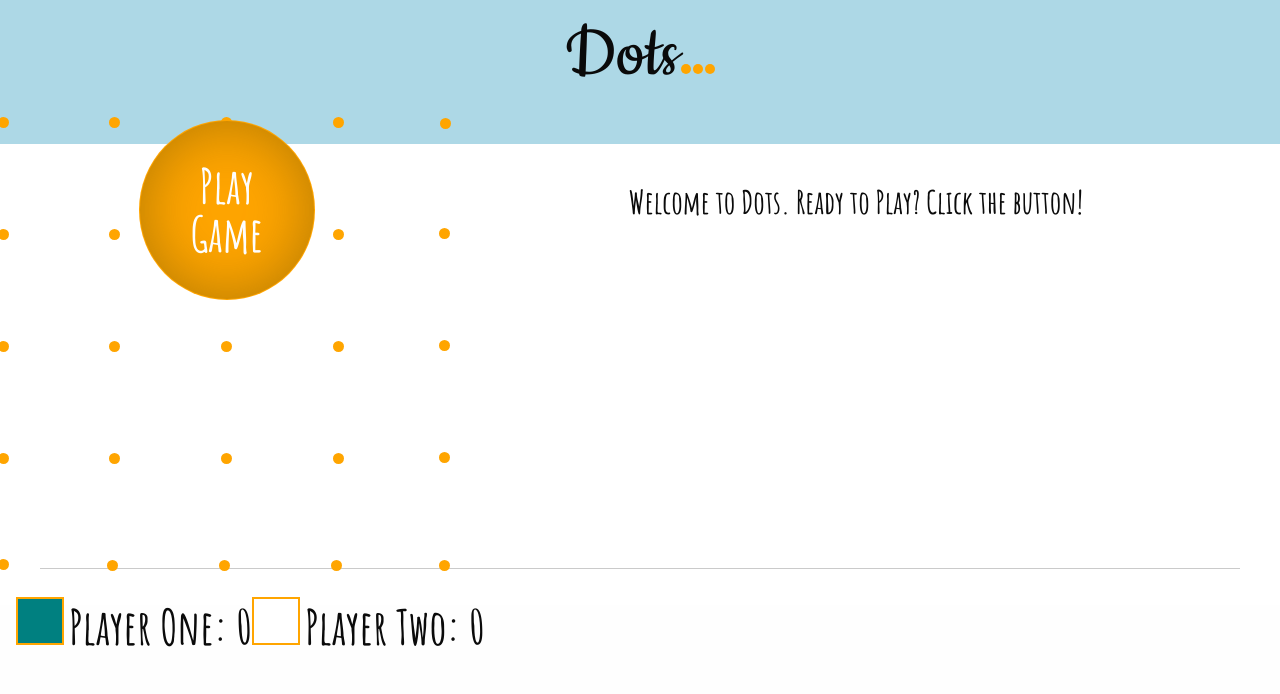
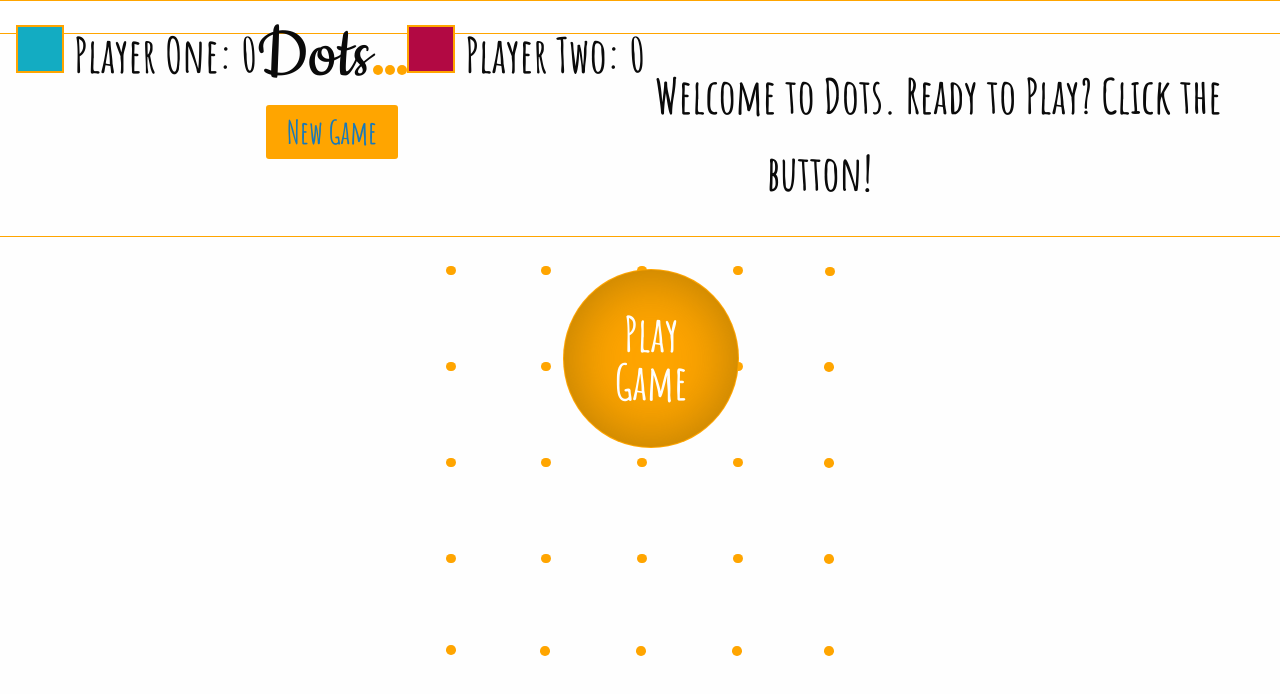
Before and after one commit to heidipowers/game-dots, a plain HTML site: page index.html in a window 1280 px wide. Drawn offline with nearby package versions, Linux system fonts and the light colour scheme.

Commit message:
Add button for game reset. Work on CSS styles and layout

```diff
--- a/index.html
+++ b/index.html
@@ -14,7 +14,21 @@
 </head>
 <body>
 <div class='container'>
+<div class="row scoreboard">
+<div class="small-4 small columns">
+<p class="score"><span class="color-box color-one"></span>Player One: <span class="display-player1-score"></span></p>
+</div><!-- //end 6 -->
+<div class="small-4 small columns">
 <h1>Dots<span class="dotted"></span><span class="dotted"></span><span class="dotted"></span></h1>
+<a class="button clear" href="javascript:history.go(0)">New Game</a>
+</div>
+<div class="small-4 small columns">
+<p class="score"><span class="color-box color-two"></span>Player Two: <span class="display-player2-score"></span></p>
+</div><!-- //end 6 -->
+</div><!-- //end scoreboard -->
+<div class="player-message">
+<p class="message-update"></p>
+</div><!-- // end player message -->
 <div class="game-body row">
 <button class="button fancy">Play </br>Game</button>
 <div class="small-12 columns inner">
@@ -88,18 +102,6 @@
 </div><!-- //end row four -->
 </div><!-- //columns inner  -->
 </div><!-- //end game body row-->
-<div class="row scoreboard">
-<div class="player-message">
-<p class="message-update"></p>
-<hr>
-</div><!-- // end player message -->
-<div class="small-6 small columns">
-<p class="score"><span class="color-box color-one"></span>Player One: <span class="display-player1-score"></span></p>
-</div><!-- //end 6 -->
-<div class="small-6 small columns">
-<p class="score"><span class="color-box color-two"></span>Player Two: <span class="display-player2-score"></span></p>
-</div><!-- //end 6 -->
-</div><!-- //end scoreboard -->
 </div><!-- //end wrapper -->
 
 </body>
--- a/js/script.js
+++ b/js/script.js
@@ -19,8 +19,8 @@ $(document).ready(function() {
     var playerTwoScore = 0;
     var gameCounter = 0;
 
-    var $playerOneColor = "teal";
-    var $playerTwoColor = "white";
+    var $playerOneColor = "#13ACC2";
+    var $playerTwoColor = "#B20943";
 
     var playerOneScorebox = $('.display-player1-score');
     var playerTwoScorebox = $('.display-player2-score');
@@ -28,6 +28,7 @@ $(document).ready(function() {
     playerTwoScorebox.text(playerTwoScore);
     var $colorBoxOne = $('.color-one');
     var $colorBoxTwo = $('.color-two');
+
 
     $colorBoxOne.css({
         'background-color': $playerOneColor,
@@ -42,17 +43,20 @@ $(document).ready(function() {
     $displayMessage.text("Welcome To Dots!");
     var winBox;
 
-    var $startButton = $('button');
+    var $startButton = $('.fancy');
     $startButton.addClass('animated pulse infinite');
 
 
     //Functions
 
+    //Make Sure Z index of dots is on top
+     function getDotsOnTop(){
+    var $dots = $('.dot');
+    for(let i = 0; i < $dots.length; i++){
+      $dots.eq(i).css('z-index', (500 + i));
+    }
 
-    //Add border on click
-    function addBorder(box, borderSide) {
-        box.css("border-" + borderSide, $border);
-    }
+    }//end get dots on top
 
     //Hover Over
 
@@ -105,20 +109,7 @@ $(document).ready(function() {
 
     } // end hoverBottom
 
-
-    //Add side for hover
-    function addHoverSide(box, side) {
-        box.addClass('hover-' + side);
-    } // end addHoverSide
-
-
-    //Remove Side for Hover
-    function removeHoverSide(box, side) {
-        box.removeClass('hover-' + side);
-    } //removeHoverSide
-
-
-    //Hover Off
+     //Hover Off
     function hoverOff() {
         $(this).removeClass('hover-left');
         $(this).removeClass('hover-right');
@@ -128,11 +119,26 @@ $(document).ready(function() {
     }
 
 
-    //Check win
+    //Add side for hover function
+    function addHoverSide(box, side) {
+        box.addClass('hover-' + side);
+    } // end addHoverSide
+
+    //Add border for click function
+    function addBorder(box, borderSide) {
+        box.css("border-" + borderSide, $border);
+    }
+
+    //Remove Side for Hover
+    function removeHoverSide(box, side) {
+        box.removeClass('hover-' + side);
+    } //removeHoverSide
+
+
+    //Check for win
 var allBoxes = $('.incomplete');
     function checkWin() {
         var allBoxes = $('.incomplete');
-        var $fadeIn = $('.fadeIn');
         winBox = false;
         for (let i = 0; i < allBoxes.length; i++) {
 
@@ -155,7 +161,7 @@ var allBoxes = $('.incomplete');
         return winBox;
     } //end CheckWin
 
-
+    // Display Winner
     function winMessage() {
 
             if (playerOneScore > playerTwoScore) {
@@ -163,13 +169,11 @@ var allBoxes = $('.incomplete');
             } else if (playerTwoScore > playerOneScore) {
                 $displayMessage.text("Congrats " + playerTwo + " wins!");
             } else {
-                $displayMessage.html("A tie! Want to Play Again?");
+                $displayMessage.text("A tie! Everyone Wins!");
             }
-            $startButton.fadeIn('slow', boardReset());
-    }
+    }//end Win Function
 
-    //PlayerSwitch
-
+    //Find if box completed, assign correct player and/or win message
 
     function assignPlayer() {
         if (winBox === true && gameCounter <= 15) {
@@ -183,6 +187,8 @@ var allBoxes = $('.incomplete');
 
     } //end assignPlayer
 
+
+    // Switch Player if no box is made
     function switchPlayer() {
         if (currentPlayer === playerOne) {
             currentPlayer = playerTwo;
@@ -192,7 +198,7 @@ var allBoxes = $('.incomplete');
         $displayMessage.text(currentPlayer + " it's your turn!");
     } //end switchPLayer
 
-    //player Count
+    //player Count for score
 
     function incrementPlayerCount() {
         if (currentPlayer === playerOne) {
@@ -204,28 +210,13 @@ var allBoxes = $('.incomplete');
         }
     } // end incrementPlayerCounter
 
-    function boardReset (){
-            $box.css({'background-color': 'transparent', 'border': '1px solid transparent'});
-            $box.addClass('incomplete');
-            playerOneScore = 0;
-            playerTwoScore = 0;
-            gameCounter = 0;
-    }
 
-    $box.on('click', function(e){
-
-
-        var offset = $(this).offset();
-        var xLocation = (e.pageX - offset.left);
-        var yLocation = (e.pageY - offset.top);
-        console.log(xLocation, " X and Y ", yLocation);
-    });
 
     //Get the position of mouse on click event
 
-    $box.on('click', function(e) {
+function boxClick(e){
 
-        var $offset = $(this).offset();
+  var $offset = $(this).offset();
         var $xLocation = (e.pageX - $offset.left);
         var $yLocation = (e.pageY - $offset.top);
 
@@ -302,18 +293,20 @@ var allBoxes = $('.incomplete');
         checkWin();
         assignPlayer();
 
-    }); //end box Click event
+}//end Box Click
 
+
+    getDotsOnTop();
     $displayMessage.text("Welcome to Dots. Ready to Play? Click the button!");
+
     $startButton.on('click', function() {
             $displayMessage.text("Player One - Choose a line between two dots on the X or Y axis.");
             $box.hover(hoverLeft, hoverOff);
             $box.hover(hoverRight, hoverOff);
             $box.hover(hoverTop, hoverOff);
             $box.hover(hoverBottom, hoverOff);
+            $box.on('click', boxClick);
             $(this).fadeOut('slow');
-
-
         }); // end startButton
 
 
--- a/scss/styles.scss
+++ b/scss/styles.scss
@@ -1,4 +1,4 @@
-$box-width: 7em;
+$box-width: 6em;
 $box-height: $box-width;
 $border-color: transparent;
 $border-width: 3px;
@@ -9,7 +9,7 @@ $color: orange;
 $transparent: transparent;
 $dot-size: $box-width/10;
 
-$tablet-width: 768px;
+$tablet-width: 550px;
 $desktop-width: 1024px;
 
 
@@ -32,7 +32,12 @@ body {
   font-family: 'Amatic SC', cursive;
 }
 
+.row {
+  max-width: 100%;
+}
+
 h1 {
+  line-height: 1em;
   text-align: center;
   font-size: 3em;
   font-family: 'Cookie', cursive;
@@ -50,7 +55,6 @@ h1 {
 
 .container {
   width: 100%;
-  background-color: lightblue;
   text-align: center;
 }
 
@@ -60,6 +64,7 @@ h1 {
   background-color: rgba(0, 128, 128, .3);
   height: auto;
   position: relative;
+  margin: 2em auto;
 
   @include tablet {
    max-width: $body-width;
@@ -73,56 +78,104 @@ h1 {
 }
 
 .player-message {
+  border-bottom: 1px solid $color;
+  margin-bottom: 1em;
 
   @include tablet {
-  margin: 1em 0;
+
   }
 
   @include desktop {
-     margin-top: 1em;
   min-height: 3em;
+  margin-bottom: 2em;
   }
 
 }
 
 .message-update {
   text-align: center;
-  font-size: 2em;
+  font-size: 1.5em;
+  margin: .5em 1em;
+  height: 3em;
+
+  @include tablet {
+  font-size: 3em;
+  }
+
+  @include desktop {
+  font-size: 3em;
+  height: auto;
+  }
 }
 
 //Start Button
 
 .button.fancy {
+
   position:absolute;
   border-radius: 50%;
   background-color: $color;
+  min-width: 8rem;
+  font-size: 2em;
+  -webkit-box-shadow: inset 0px 0px 60px 1px rgba(133,97,5,0.6);
+  -moz-box-shadow: inset 0px 0px 60px 1px rgba(133,97,5,0.6);
+  box-shadow: inset 0px 0px 60px 1px rgba(133,97,5,0.6);
+  left: 21%;
+  top: 24%;
+  z-index: 900;
+  transition: all 300ms;
+
+  @include tablet {
+
   min-width: 11rem;
   font-size: 3em;
-  -webkit-box-shadow: inset 0px 0px 60px 1px rgba(133,97,5,0.6);
--moz-box-shadow: inset 0px 0px 60px 1px rgba(133,97,5,0.6);
-box-shadow: inset 0px 0px 60px 1px rgba(133,97,5,0.6);
-left: 31%;
-    top: 23%;
-    z-index: 4;
-  transition: all 300ms;
+  left: 30%;
+  top: 30%;
+  }
+
+  @include desktop {
+
+  min-width: 11rem;
+  font-size: 3em;
+  left: 30%;
+  top: 30%;
+  }
 
 }
 
-
-  .button:hover {
+  .button.fancy:hover {
     transform: scale(1.2);
     -webkit-box-shadow: 0px 0px 24px 3px rgba(133,97,5,0.6);
     -moz-box-shadow: 0px 0px 24px 3px rgba(133,97,5,0.6);
     box-shadow: 0px 0px 24px 3px rgba(133,97,5,0.6);
   }
 
+  .button.clear {
+    border-radius: 3px;
+    background-color: $color;
+    font-size: 2em;
+    padding: 10px 20px;
+  }
+
+  //Text and Score
+
 .score {
+
   text-align: center;
+  font-size: 1.5em;
+
+  @include tablet {
   font-size: 3em;
+  }
+
+  @include desktop {
+  font-size: 3em;
+  }
 }
 
 .scoreboard {
-  margin-top: 2em;
+  border-top: 1px solid $color;
+  border-bottom: 1px solid $color;
   background-color: white;
   padding: 1em;
 }
@@ -132,7 +185,7 @@ left: 31%;
   height: 1em;
   background-color: $color;
   display: inline-block;
-  margin-right: 5px;
+  margin-right: 10px;
 }
 
 //BOXES
@@ -200,7 +253,6 @@ height: $box-height;
 .dot-bottom-right {
   bottom: -10px;
   right: -5px;
-  z-index: 500;
 }
 
 .dot-bottom-right-alt {
```
Also changed, not shown: css/styles.css, 1 other file.
